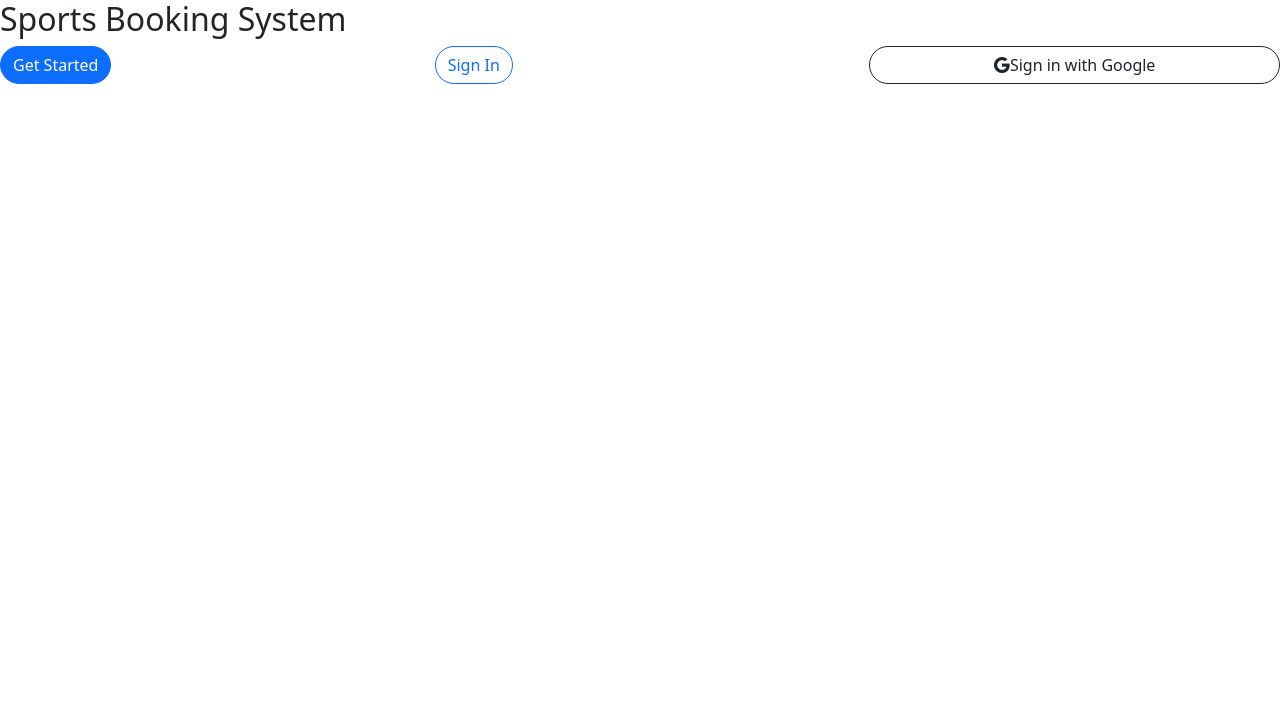
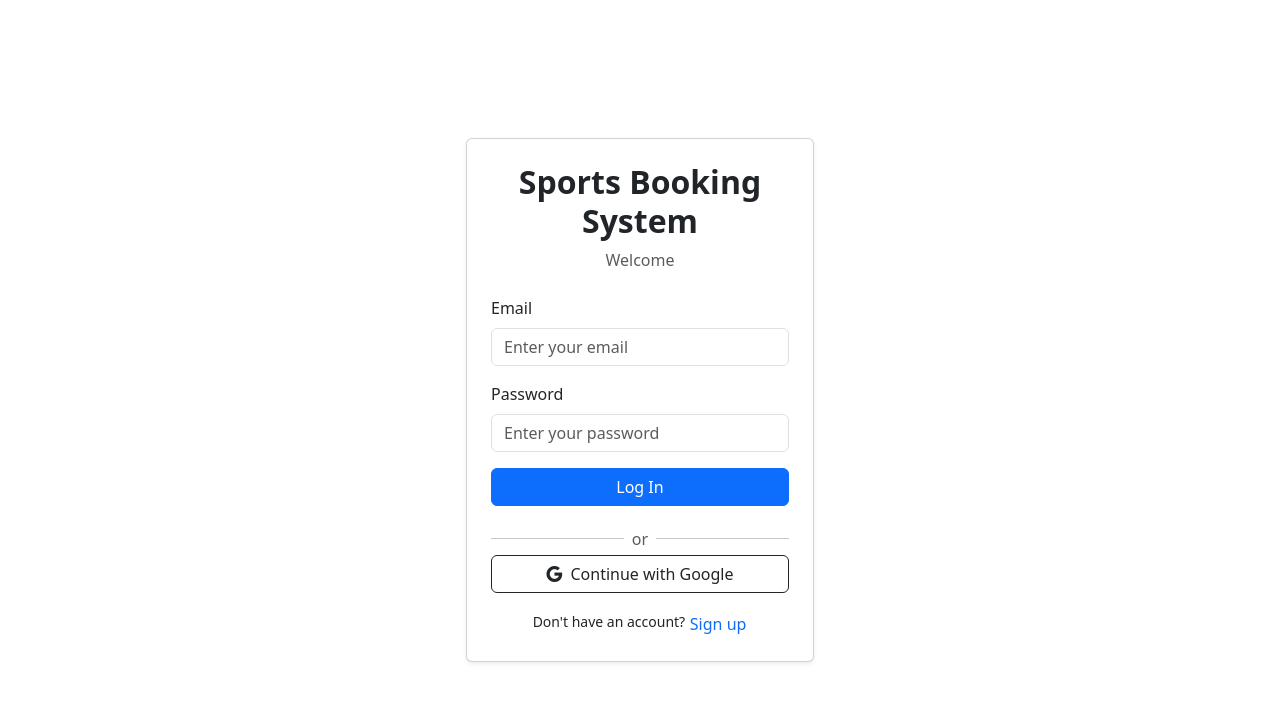
Before and after one commit to Eugenejak/booking-system, a React (Vite) app: page / in a window 1280 px wide. Shown: the top 702 px of the page. Built offline with nearby package versions, Linux system fonts and the light colour scheme; no server answers.

Commit message:
add styling to AuthPage

```diff
--- a/src/pages/AuthPage.jsx
+++ b/src/pages/AuthPage.jsx
@@ -7,14 +7,12 @@ import {
     updateProfile
 } from "firebase/auth";
 import { useContext, useEffect, useState } from 'react';
-import { Button, Col, Form, Modal, Row } from 'react-bootstrap';
+import { Button, Card, Col, Container, Form, Row } from 'react-bootstrap';
 import { useNavigate } from 'react-router-dom';
 import { AuthContext } from "../components/AuthProvider";
 
 export default function AuthPage() {
-    const [modalShow, setModalShow] = useState(null);
-    const handleShowSignUp = () => setModalShow("SignUp");
-    const handleShowLogin = () => setModalShow("Login");
+    const [isSignUp, setIsSignUp] = useState(false);
     const [name, setName] = useState("");
     const [email, setEmail] = useState("");
     const [password, setPassword] = useState("");
@@ -123,78 +121,89 @@ export default function AuthPage() {
         }
     };
 
-    const handleClose = () => setModalShow(null);
+    return (
+        <Container className="d-flex align-items-center justify-content-center" style={{ minHeight: '100vh' }}>
+            <Row className="w-100">
+                <Col md={{ span: 6, offset: 3 }} lg={{ span: 4, offset: 4 }}>
+                    <Card className="shadow-sm">
+                        <Card.Body className="p-4">
+                            <div className="text-center mb-4">
+                                <h2 className="fw-bold">Sports Booking System</h2>
+                                <p className="text-muted">
+                                    {isSignUp ? "Create your account" : "Welcome"}
+                                </p>
+                            </div>
 
-    return (
-        <>
-            <h2>Sports Booking System</h2>
-            <Row>
-                <Col sm={4}>
-                    <Button className="rounded-pill" onClick={handleShowSignUp}>
-                        Get Started
-                    </Button>
-                </Col>
-                <Modal show={modalShow !== null}
-                    onHide={handleClose}
-                    animation={false}
-                    centered>
-                    <Modal.Body>
-                        <h2 className="mb-4" style={{ fontWeight: "bold" }}>
-                            {modalShow === "SignUp"
-                                ? "Create your account"
-                                : "Log in to your account"}
-                        </h2>
-                        <Form className="d-grid gap-2 px-5"
-                            onSubmit={modalShow === "SignUp" ? handleSignUp : handleLogin}>
-                            {modalShow === "SignUp" && (
-                                <Form.Group className="mb-3" controlId="formName">
+                            <Form onSubmit={isSignUp ? handleSignUp : handleLogin}>
+                                {isSignUp && (
+                                    <Form.Group className="mb-3">
+                                        <Form.Label>Name</Form.Label>
                                         <Form.Control
                                             onChange={(e) => setName(e.target.value)}
-                                        type="name"
-                                        placeholder="Enter name" />
+                                            type="text"
+                                            placeholder="Enter your name"
+                                            required
+                                        />
                                     </Form.Group>
                                 )}
 
-                            <Form.Group className="mb-3" controlId="formBasicEmail">
+                                <Form.Group className="mb-3">
+                                    <Form.Label>Email</Form.Label>
                                     <Form.Control
                                         onChange={(e) => setEmail(e.target.value)}
                                         type="email"
-                                    placeholder="Enter email" />
+                                        placeholder="Enter your email"
+                                        required
+                                    />
                                 </Form.Group>
 
-                            <Form.Group className="mb-3" controlId="formBasicPassword">
+                                <Form.Group className="mb-3">
+                                    <Form.Label>Password</Form.Label>
                                     <Form.Control
                                         onChange={(e) => setPassword(e.target.value)}
                                         type="password"
-                                    placeholder='Password' />
+                                        placeholder="Enter your password"
+                                        required
+                                    />
                                 </Form.Group>
 
-                            <Button className="rounded-pill" type="submit">
-                                {modalShow === "SignUp" ? "Sign up" : "Log in"}
+                                <Button className="w-100 mb-3" type="submit" variant="primary">
+                                    {isSignUp ? "Sign Up" : "Log In"}
                                 </Button>
                             </Form>
-                    </Modal.Body>
-                </Modal>
 
-                <Col sm={4}>
-                    <Button className="rounded-pill"
-                        variant="outline-primary"
-                        onClick={handleShowLogin}
-                    >Sign In
-                    </Button>
-                </Col>
+                            <div className="position-relative mb-3">
+                                <hr />
+                                <span className="position-absolute top-50 start-50 translate-middle bg-white px-2 text-muted">
+                                    or
+                                </span>
+                            </div>
 
-                <Col sm={4} className="d-grid gap-2">
                             <Button
-                        className="rounded-pill"
+                                className="w-100 mb-3"
                                 variant="outline-dark"
                                 onClick={handleGoogleLogin}
                             >
-                        <i className="bi bi-google"></i>
-                        Sign in with Google
+                                <i className="bi bi-google me-2"></i>
+                                Continue with Google
                             </Button>
+
+                            <div className="text-center">
+                                <small>
+                                    {isSignUp ? "Already have an account? " : "Don't have an account? "}
+                                    <Button
+                                        variant="link"
+                                        className="p-0 text-decoration-none"
+                                        onClick={() => setIsSignUp(!isSignUp)}
+                                    >
+                                        {isSignUp ? "Log in" : "Sign up"}
+                                    </Button>
+                                </small>
+                            </div>
+                        </Card.Body>
+                    </Card>
                 </Col>
             </Row>
-        </>
+        </Container>
     );
 }
```
Lines whose indentation alone changed are shown as unchanged.
